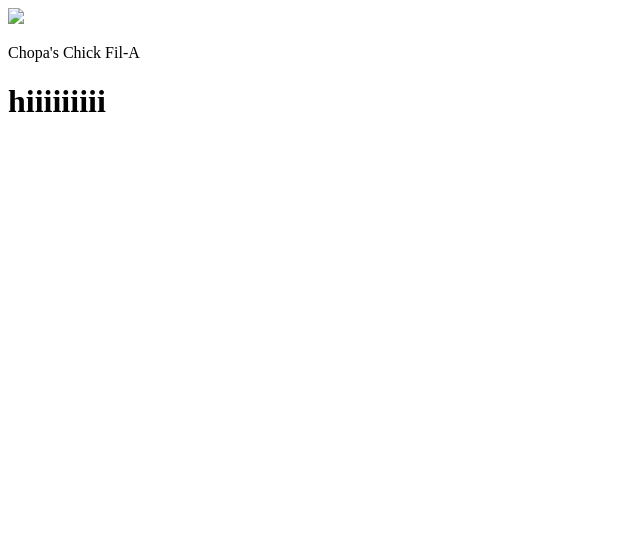
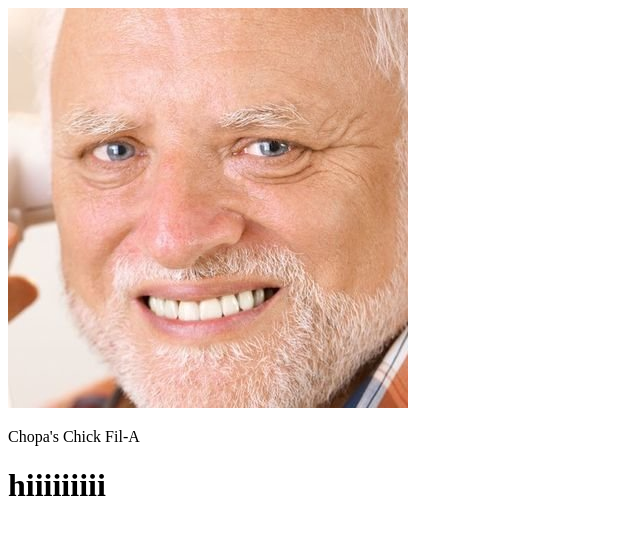
Before and after one commit to cholponzamir/cholponzamir.github.io, a plain HTML site: page index.html in a window 1280 px wide. Shown: the whole page, without its empty margins (0-640 px from the left). Drawn offline with Linux system fonts and the light colour scheme.

Commit message:
add image

```diff
--- a/index.html
+++ b/index.html
@@ -4,7 +4,7 @@
         <title>Cholpon's INST377 Spring Test Page</title>
     </head>
     <body>
-       <img src="dog2.jpg">
+       <img src="Images/Ek-kZxQG_400x400.jpg">
        <p>Chopa's Chick Fil-A </p>
        <h1>hiiiiiiiii</h1>
     </body>
```
Also changed, not shown: Images/Ek-kZxQG_400x400.jpg (added).
